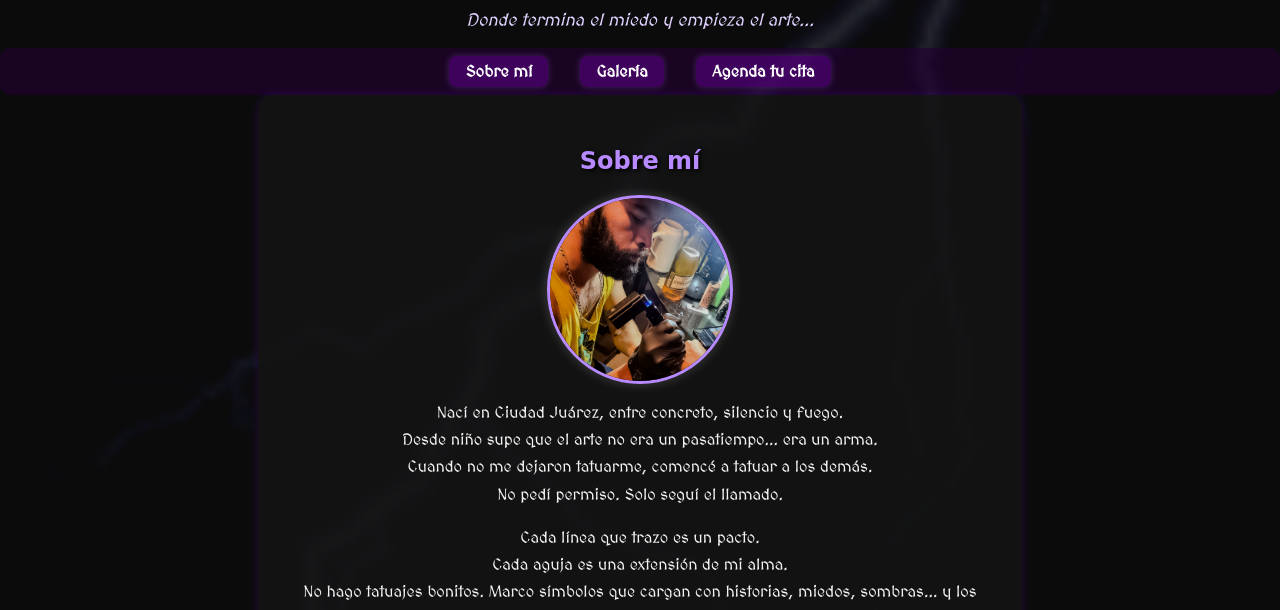
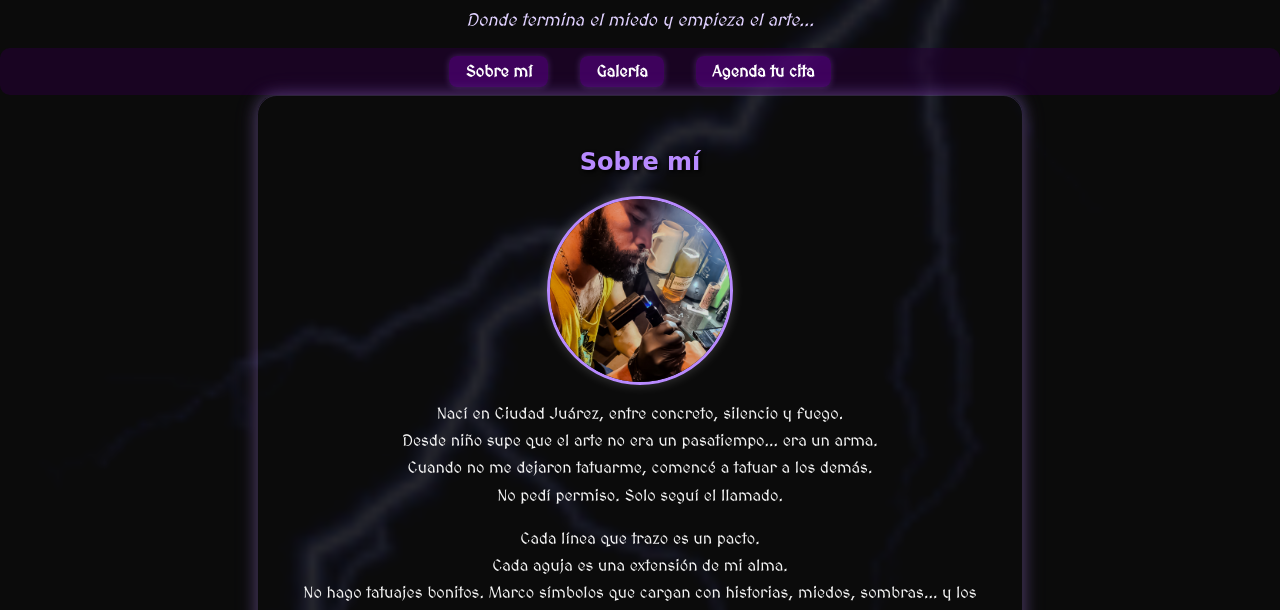
Before and after one commit to duffelmarkos/MarkosDuffel, a plain HTML site: page index.html in a window 1280 px wide. Shown: the part 184-794 px from the top of the page. Drawn offline with Linux system fonts and the light colour scheme; a web font is replaced by a local one.

Commit message:
Update styles.css

```diff
--- a/styles.css
+++ b/styles.css
@@ -106,11 +106,15 @@ header {
 /* Secciones generales */
 section {
   padding: 2rem;
-  background-color: rgba(20, 20, 20, 0.85);
-  margin: 1rem;
-  border-radius: 15px;
-  box-shadow: 0 0 10px rgba(120, 0, 255, 0.2);
+  background-color: transparent;
+  margin: 2rem auto;
+  border-radius: 20px;
+  border: 1px solid rgba(184, 138, 255, 0.2);
+  box-shadow: 0 0 15px rgba(184, 138, 255, 0.3),
+              0 0 25px rgba(184, 138, 255, 0.15);
+  backdrop-filter: blur(1px);
 }
+
 
 section p {
   line-height: 1.7;
```
